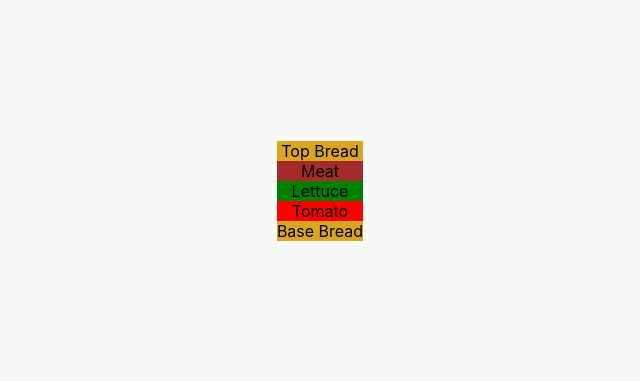
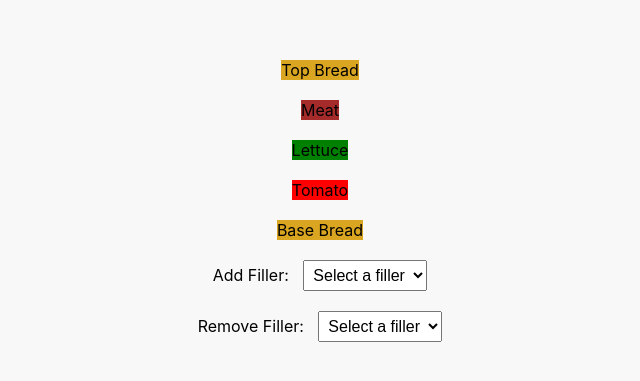
Before and after one commit to Letlatsa/burgerapp, a React (Create React App) app: page / in a window 1280 px wide. Shown: the part 209-590 px from the top of the page, without its empty margins (320-960 px from the left). Built offline with nearby package versions, Linux system fonts and the light colour scheme.

Commit message:
Drop down menu for the fillers

```diff
--- a/src/App.css
+++ b/src/App.css
@@ -39,6 +39,18 @@
 .Fillers.Tomato {
   background-color: red;
 }
+div {
+  margin: 10px 0;
+}
+
+label {
+  margin-right: 10px;
+}
+
+select {
+  padding: 5px;
+  font-size: 1em;
+}
 
 
 @media (prefers-reduced-motion: no-preference) {
--- a/src/App.js
+++ /dev/null
@@ -1,23 +0,0 @@
-
-import './App.css';
-import Bread from './components/Bread.tsx';
-import Fillers from './components/Fillers.tsx';
-
-
-function App() {
-  return (
-    <div className="App">
-
-        <p>
-        <Bread  BreadColor='goldenrod' BreadType='Top Bread'/>
-        <Fillers FillerColor='brown' FillerType='Meat'/>
-        <Fillers FillerColor='green' FillerType='Lettuce'/>
-        <Fillers FillerColor='red' FillerType='Tomato'/>
-        <Bread BreadColor='goldenrod' BreadType='Base Bread' />
-        </p>
-
-    </div>
-  );
-}
-
-export default App;
--- /dev/null
+++ b/src/App.tsx
@@ -0,0 +1,67 @@
+import React, { useState } from 'react';
+import './App.css';
+import Bread from './components/Bread.tsx';
+import Fillers from './components/Fillers.tsx';
+
+const fillerOptions = [
+  { type: 'Meat', color: 'brown' },
+  { type: 'Lettuce', color: 'green' },
+  { type: 'Tomato', color: 'red' },
+];
+
+function App() {
+  const [fillers, setFillers] = useState([
+    { type: 'Meat', color: 'brown' },
+    { type: 'Lettuce', color: 'green' },
+    { type: 'Tomato', color: 'red' },
+  ]);
+
+  const handleAddFiller = (event: React.ChangeEvent<HTMLSelectElement>) => {
+    const selectedFiller = fillerOptions.find(filler => filler.type === event.target.value);
+    if (selectedFiller) {
+      setFillers([...fillers, selectedFiller]);
+    }
+  };
+
+  const handleRemoveFiller = (event: React.ChangeEvent<HTMLSelectElement>) => {
+    const selectedFiller = event.target.value;
+    const index = fillers.findIndex(filler => filler.type === selectedFiller);
+    if (index !== -1) {
+      const newFillers = [...fillers];
+      newFillers.splice(index, 1);
+      setFillers(newFillers);
+    }
+  };
+
+  return (
+    <div className="App">
+      <Bread BreadColor="goldenrod" BreadType="Top Bread" />
+      {fillers.map((filler, index) => (
+        <Fillers key={index} FillerColor={filler.color} FillerType={filler.type} />
+      ))}
+      <Bread BreadColor="goldenrod" BreadType="Base Bread" />
+
+      <div>
+        <label>Add Filler: </label>
+        <select onChange={handleAddFiller} defaultValue="">
+          <option value="" disabled>Select a filler</option>
+          {fillerOptions.map((filler, index) => (
+            <option key={index} value={filler.type}>{filler.type}</option>
+          ))}
+        </select>
+      </div>
+
+      <div>
+        <label>Remove Filler: </label>
+        <select onChange={handleRemoveFiller} defaultValue="">
+          <option value="" disabled>Select a filler</option>
+          {fillers.map((filler, index) => (
+            <option key={index} value={filler.type}>{filler.type}</option>
+          ))}
+        </select>
+      </div>
+    </div>
+  );
+}
+
+export default App;
--- a/src/index.js
+++ b/src/index.js
@@ -1,7 +1,7 @@
 import React from 'react';
 import ReactDOM from 'react-dom/client';
 import './index.css';
-import App from './App';
+import App from './App.tsx';
 import reportWebVitals from './reportWebVitals';
 
 const root = ReactDOM.createRoot(document.getElementById('root'));
```
Also changed, not shown: src/components/Fillers.tsx (+4 -6 lines).
